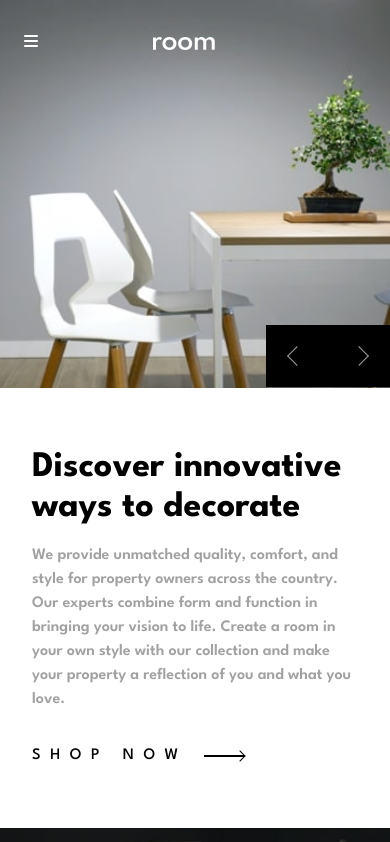
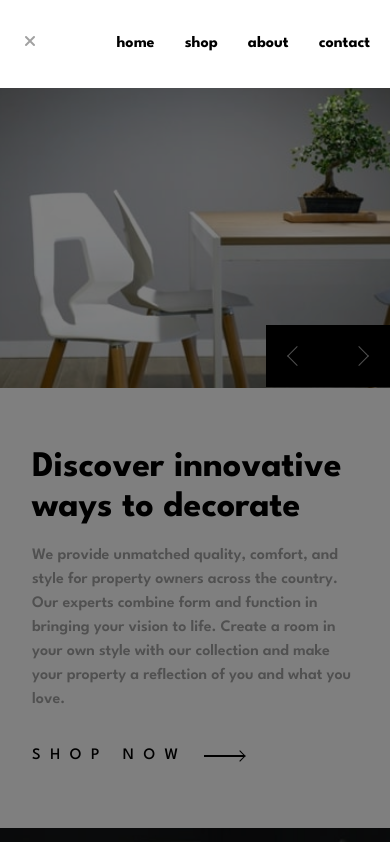
Before and after one commit to nazeeha-kb/room-homepage-master, a website: page index.html in a window 390 px wide. Both pictures are taken after a click on the button 31 px from the left and 44 px from the top of the page. Shown: the top 842 px of the page. Drawn offline with Linux system fonts and the light colour scheme.

Commit message:
mobile menu logic and UI

```diff
--- a/index.html
+++ b/index.html
@@ -12,17 +12,19 @@
   <link rel="preconnect" href="https://fonts.googleapis.com">
   <link rel="preconnect" href="https://fonts.gstatic.com" crossorigin>
   <link href="https://fonts.googleapis.com/css2?family=League+Spartan:wght@100..900&display=swap" rel="stylesheet">
+  <script defer src="main.js"></script>
   <title>Frontend Mentor | Room homepage</title>
 
 </head>
 
 <body class="league-spartan relative">
+  <div id="overlay" class="bg-black/50 absolute inset-0 z-10 opacity-0 transition-opacity duration-500"></div>
   <header class="flex absolute top-0 w-[55%] justify-between items-center pt-8 pl-6 z-10">
-    <button id="menu-button" aria-expanded="false" aria-label="menu"><i
-        class="fa-solid fa-bars text-white transition-colors duration-200 hover:text-black"></i></button>
+    <button id="menu-btn" aria-expanded="false" aria-label="menu"
+      class="z-30 text-white transition-colors duration-200 hover:text-black"><i class="fa-solid fa-bars" id="menu-icon"></i></button>
     <a href="/"><img src="images/logo.svg" alt="Website logo" class="object-contain block"></a>
-    <nav class="hidden">
-      <ul class="nav">
+    <nav class="absolute bg-white z-20 -translate-y-50 transition-transform duration-500 top-0 left-0 w-screen py-8 pr-5 flex justify-end font-bold" id="menu" inert="">
+      <ul class="nav flex self-end lowercase w-[65vw] justify-between">
         <li class="nav__item"><a href="#">Home</a></li>
         <li class="nav__item"><a href="#">Shop</a></li>
         <li class="nav__item"><a href="#">About</a></li>
@@ -34,10 +36,12 @@
     <!-- Carousel -->
     <article class="carousel relative" aria-roledescription="carousel">
       <div class="w-fit flex items-center absolute top-[38.5vh] right-0">
-        <button aria-label="previous slide" class="bg-black transition-colors duration-200 hover:bg-cust-grey-800 px-6 py-6">
+        <button aria-label="previous slide"
+          class="bg-black transition-colors duration-200 hover:bg-cust-grey-800 px-6 py-6">
           <div class="border-cust-grey-500 border-b-[1.6px] border-l-[1.6px] size-3.5 rotate-45"></div>
         </button>
-        <button aria-label="next slide" class="bg-black transition-colors duration-200 hover:bg-cust-grey-800 px-6 py-6">
+        <button aria-label="next slide"
+          class="bg-black transition-colors duration-200 hover:bg-cust-grey-800 px-6 py-6">
           <div class="border-cust-grey-500 border-t-[1.6px] border-r-[1.6px] size-3.5 rotate-45"></div>
         </button>
       </div>
--- /dev/null
+++ b/main.js
@@ -0,0 +1,53 @@
+const menuBtn = document.getElementById("menu-btn");
+const menuIcon = document.getElementById("menu-icon");
+const menu = document.getElementById("menu");
+const overlay = document.getElementById("overlay");
+
+const setInert = (el, inert) => {
+    if (!el) return;
+
+    // check if browser supports native API
+    if ('inert' in HTMLElement.prototype) {
+        // set the native property to true/false - the subtree becomes non-interactive
+        el.inert = inert;
+    } else {
+        // polyfill listens for attribute changes
+        if (inert) el.setAttribute('inert', '');
+        else el.removeAttribute('inert');
+    }
+
+    el.setAttribute('aria-hidden', inert ? 'true' : 'false');
+};
+
+const toggleMenu = () => {
+
+    if (menuBtn.getAttribute("aria-expanded") === "false") {
+        menuBtn.setAttribute("aria-expanded", true)
+        setInert(menu, false);
+    }
+    else {
+        menuBtn.setAttribute("aria-expanded", false)
+        setInert(menu, true);
+    }
+
+    // Toggle classes
+    menu.classList.toggle("-translate-y-50")
+    menu.classList.toggle("translate-y-0")
+    menuIcon.classList.toggle("fa-bars")
+    menuIcon.classList.toggle("fa-close")
+    menuBtn.classList.toggle("text-cust-grey-500")
+    menuBtn.classList.toggle("text-white")
+    overlay.classList.toggle("opacity-100")
+}
+
+menuBtn.addEventListener("click", toggleMenu)
+
+// Close menu on outside click
+document.addEventListener("click", (e) => {
+    const isClickInsideMenu = menu.contains(e.target);
+    const isClickOnMenuBtn = menuBtn.contains(e.target);
+
+    if (!isClickInsideMenu && !isClickOnMenuBtn && menuBtn.getAttribute("aria-expanded") === "true") {
+        toggleMenu();
+    }
+})
```
Also changed, not shown: src/output.css.
